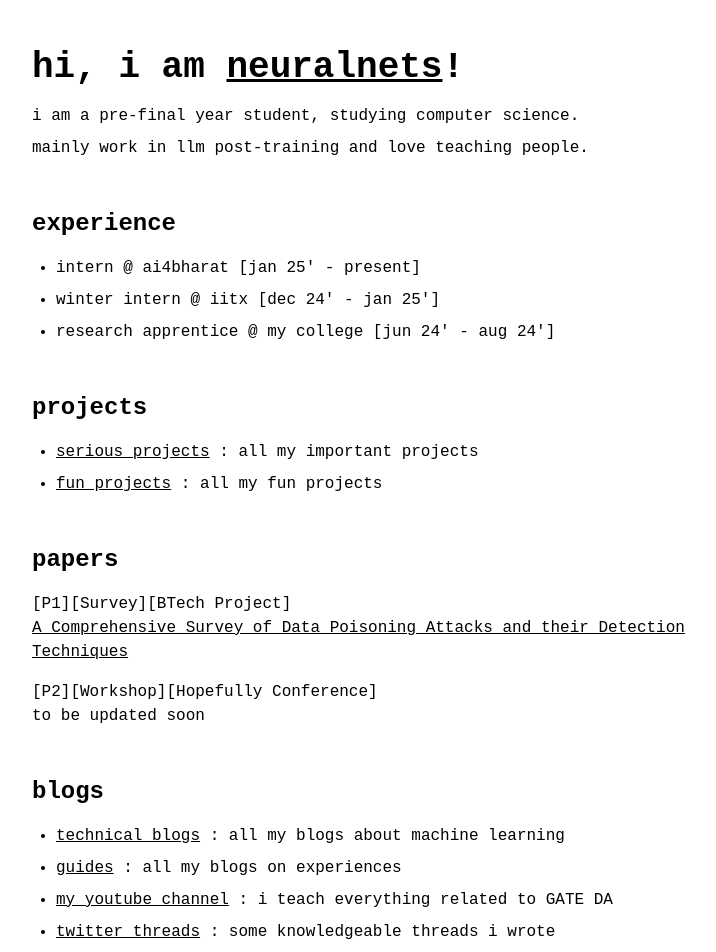
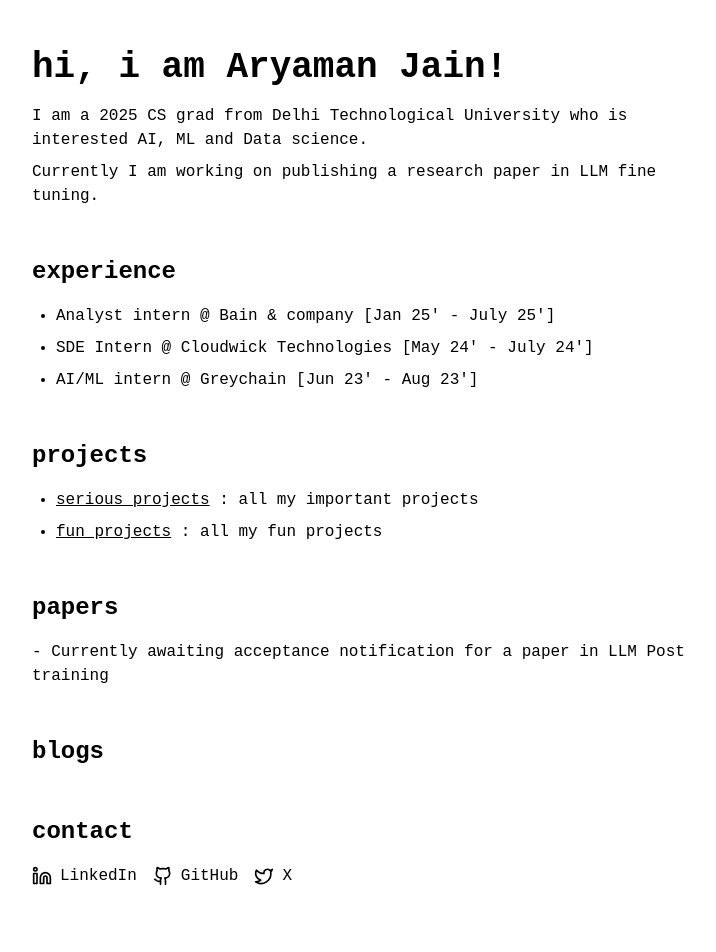
Before and after one commit to aryamanjain09/aryaman-portfolio, a React (Vite) app: page / in a window 1280 px wide. Shown: the top 952 px of the page, without its empty margins (272-988 px from the left). Built offline with nearby package versions, Linux system fonts and the light colour scheme.

Commit message:
Refactor: Update website content
Update the website content based on the user's instructions.

```diff
--- a/src/components/Blogs.tsx
+++ b/src/components/Blogs.tsx
@@ -1,43 +1,14 @@
 
 import React from 'react';
-import { Link } from 'react-router-dom';
 
 const Blogs = () => {
   return (
     <section className="mb-12">
-      <h2 className="text-2xl font-bold mb-4">blogs</h2>
-      <ul className="list-disc pl-6">
-        <li className="mb-2">
-          <Link to="/technical-blogs" className="underline">
-            technical blogs
-          </Link>{" "}
-          : all my blogs about machine learning
-        </li>
-        <li className="mb-2">
-          <Link to="/guides" className="underline">
-            guides
-          </Link>{" "}
-          : all my blogs on experiences
-        </li>
-        <li className="mb-2">
-          <Link to="https://youtube.com/@neuralnets" className="underline">
-            my youtube channel
-          </Link>{" "}
-          : i teach everything related to GATE DA
-        </li>
-        <li className="mb-2">
-          <Link to="https://twitter.com/neuralnets" className="underline">
-            twitter threads
-          </Link>{" "}
-          : some knowledgeable threads i wrote
-        </li>
-        <li className="mb-2">
-          <Link to="/papers-daily" className="underline">
-            papers daily
-          </Link>{" "}
-          : paper explanations by me
-        </li>
-      </ul>
+      <h2 className="text-2xl font-bold mb-4">
+        <a href="https://medium.com/@aryamanjain09" target="_blank" rel="noopener noreferrer" className="hover:underline">
+          blogs
+        </a>
+      </h2>
     </section>
   );
 };
--- /dev/null
+++ b/src/components/Contact.tsx
@@ -0,0 +1,42 @@
+
+import React from 'react';
+import { Github, Linkedin, Twitter } from 'lucide-react';
+
+const Contact = () => {
+  return (
+    <section className="mb-12">
+      <h2 className="text-2xl font-bold mb-4">contact</h2>
+      <div className="flex space-x-4">
+        <a
+          href="https://www.linkedin.com/in/aryaman-jain-/"
+          target="_blank"
+          rel="noopener noreferrer"
+          className="flex items-center space-x-2 hover:underline"
+        >
+          <Linkedin size={20} />
+          <span>LinkedIn</span>
+        </a>
+        <a
+          href="https://github.com/aryamanjain09"
+          target="_blank"
+          rel="noopener noreferrer"
+          className="flex items-center space-x-2 hover:underline"
+        >
+          <Github size={20} />
+          <span>GitHub</span>
+        </a>
+        <a
+          href="https://x.com/aryamanjain253"
+          target="_blank"
+          rel="noopener noreferrer"
+          className="flex items-center space-x-2 hover:underline"
+        >
+          <Twitter size={20} />
+          <span>X</span>
+        </a>
+      </div>
+    </section>
+  );
+};
+
+export default Contact;
--- a/src/components/Experience.tsx
+++ b/src/components/Experience.tsx
@@ -6,9 +6,9 @@ const Experience = () => {
     <section className="mb-12">
       <h2 className="text-2xl font-bold mb-4">experience</h2>
       <ul className="list-disc pl-6">
-        <li className="mb-2">intern @ ai4bharat [jan 25&apos; - present]</li>
-        <li className="mb-2">winter intern @ iitx [dec 24&apos; - jan 25&apos;]</li>
-        <li className="mb-2">research apprentice @ my college [jun 24&apos; - aug 24&apos;]</li>
+        <li className="mb-2">Analyst intern @ Bain & company [Jan 25&apos; - July 25&apos;]</li>
+        <li className="mb-2">SDE Intern @ Cloudwick Technologies [May 24&apos; - July 24&apos;]</li>
+        <li className="mb-2">AI/ML intern @ Greychain [Jun 23&apos; - Aug 23&apos;]</li>
       </ul>
     </section>
   );
--- a/src/components/Header.tsx
+++ b/src/components/Header.tsx
@@ -5,10 +5,10 @@ const Header = () => {
   return (
     <header className="mb-12">
       <h1 className="text-3xl md:text-4xl font-bold mb-4">
-        hi, i am <span className="underline">neuralnets</span>!
+        hi, i am Aryaman Jain!
       </h1>
-      <p className="mb-2">i am a pre-final year student, studying computer science.</p>
-      <p>mainly work in llm post-training and love teaching people.</p>
+      <p className="mb-2">I am a 2025 CS grad from Delhi Technological University who is interested AI, ML and Data science.</p>
+      <p>Currently I am working on publishing a research paper in LLM fine tuning.</p>
     </header>
   );
 };
--- a/src/components/Papers.tsx
+++ b/src/components/Papers.tsx
@@ -1,22 +1,12 @@
 
 import React from 'react';
-import { Link } from 'react-router-dom';
 
 const Papers = () => {
   return (
     <section className="mb-12">
       <h2 className="text-2xl font-bold mb-4">papers</h2>
       <div className="mb-4">
-        <p>[P1][Survey][BTech Project]</p>
-        <p>
-          <Link to="/papers/data-poisoning" className="underline">
-            A Comprehensive Survey of Data Poisoning Attacks and their Detection Techniques
-          </Link>
-        </p>
-      </div>
-      <div>
-        <p>[P2][Workshop][Hopefully Conference]</p>
-        <p>to be updated soon</p>
+        <p>- Currently awaiting acceptance notification for a paper in LLM Post training</p>
       </div>
     </section>
   );
--- a/src/pages/Index.tsx
+++ b/src/pages/Index.tsx
@@ -5,6 +5,7 @@ import Experience from '@/components/Experience';
 import Projects from '@/components/Projects';
 import Papers from '@/components/Papers';
 import Blogs from '@/components/Blogs';
+import Contact from '@/components/Contact';
 
 const Index = () => {
   return (
@@ -14,6 +15,7 @@ const Index = () => {
       <Projects />
       <Papers />
       <Blogs />
+      <Contact />
     </div>
   );
 };
```
